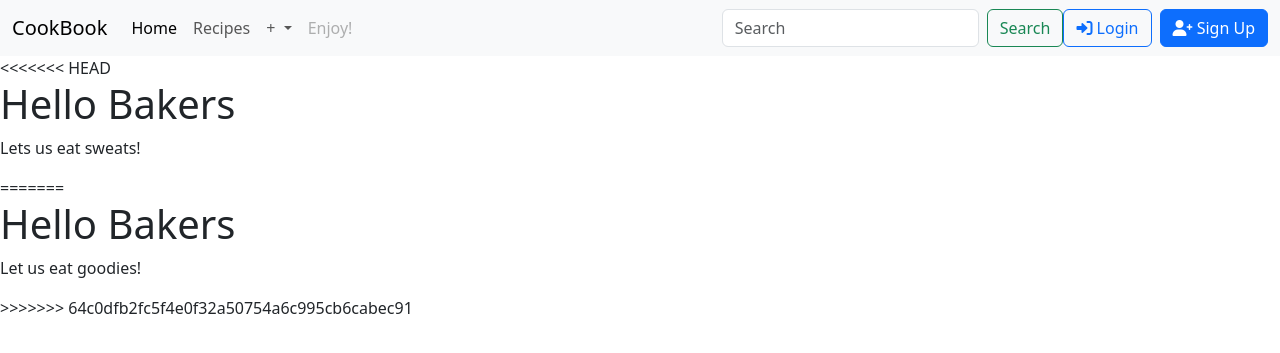
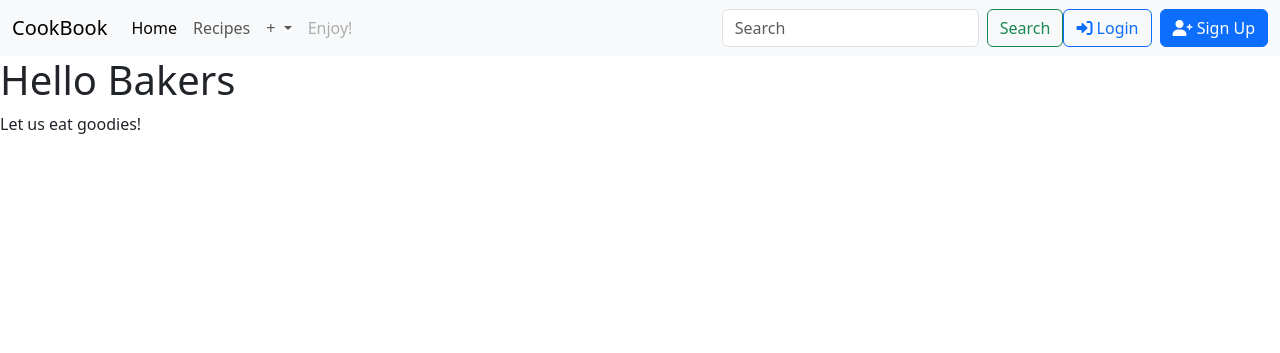
Before and after one commit to Jaggerjazz/Social-crud-project, a Django app: page / in a window 1280 px wide. Shown: the top 353 px of the page. Run offline with Django 4.2, Linux system fonts and the light colour scheme.

Commit message:
home screen

```diff
--- a/recipeApp/templates/home.html
+++ b/recipeApp/templates/home.html
@@ -2,12 +2,8 @@
 {% extends 'base.html' %}
 
 {% block content %}
-<<<<<<< HEAD
+
 <h1> Hello Bakers</h1>
-<p> Lets us eat sweats!</p>
-=======
-<h1>Hello Bakers</h1>
 <p>Let us eat goodies!</p>
->>>>>>> 64c0dfb2fc5f4e0f32a50754a6c995cb6cabec91
 
 {% endblock %}
```
Also changed, not shown: db.sqlite3.
